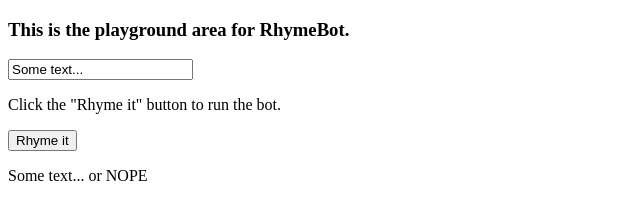
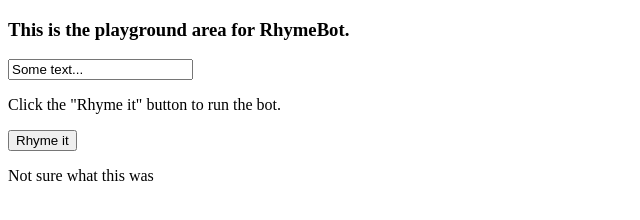
Before and after one commit to codio-apps/rhymebot-playground, a website: page public/textParser.html in a window 1280 px wide. Both pictures are taken after a click on the button "Rhyme it". Shown: the full height of the page, 0-640 px from the left. Drawn offline with Linux system fonts and the light colour scheme.

Commit message:
Parser complete

```diff
--- a/public/textParser.html
+++ b/public/textParser.html
@@ -1,5 +1,50 @@
 <!DOCTYPE html>
 <html>
+<head>
+  <script>
+
+  var test = "Hi. ";
+  var welcome = [
+    "hi",
+    "hey",
+    "hello"
+  ];
+
+  function StringSearch(input, key) {
+    var fruits = ["Banana", "Orange", "Apple", "Mango"];
+    var a = fruits.indexOf("Apple");
+
+    if (key.indexOf(input) >= 0){
+    console.log("This is a welcome");
+    return true;
+    }
+    return false;
+}
+
+  function myFunction() {
+      var input = document.getElementById("myText").value;
+      var key = "";
+      var inputLC = (document.getElementById("myText").value).toLowerCase();
+
+      if(StringSearch(inputLC, welcome)){
+        key = "welcome"
+      }
+      else {
+        key = input;
+      }
+
+      switch (key) {
+      case 'welcome':
+      console.log("We have some cars");
+      var output = "This was a welcome";
+      break;
+      default:
+      var output = "Not sure what this was";
+    }
+      document.getElementById("demo").innerHTML = output;
+  }
+  </script>
+</head>
 <body>
 
 <h3>This is the playground area for RhymeBot.</h3>
@@ -12,29 +57,7 @@
 
 <p id="demo"></p>
 
-<script>
-function myFunction() {
-    var input = document.getElementById("myText").value;
-    var inputLC = (document.getElementById("myText").value).toLowerCase();
 
-    var cars = ["Saab", "Volvo", "BMW"];
-
-    switch (inputLC) {
-
-    case cars:
-    console.log("We have some cars");
-    var output = "Cars";
-
-    break;
-    default:
-
-    var output = "NOPE";
-
-  }
-
-    document.getElementById("demo").innerHTML = input + " or " + output;
-}
-</script>
 
 </body>
 </html>
```
Also changed, not shown: 1 other file.
